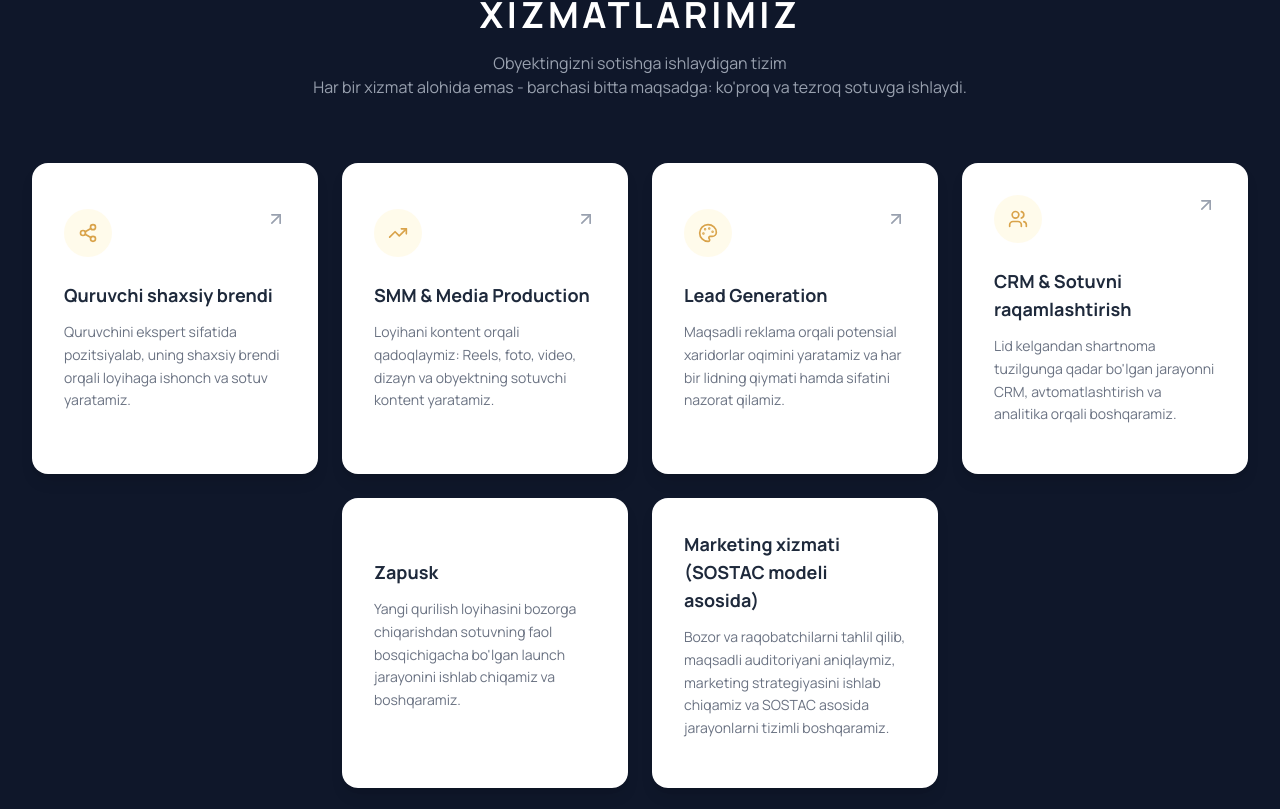
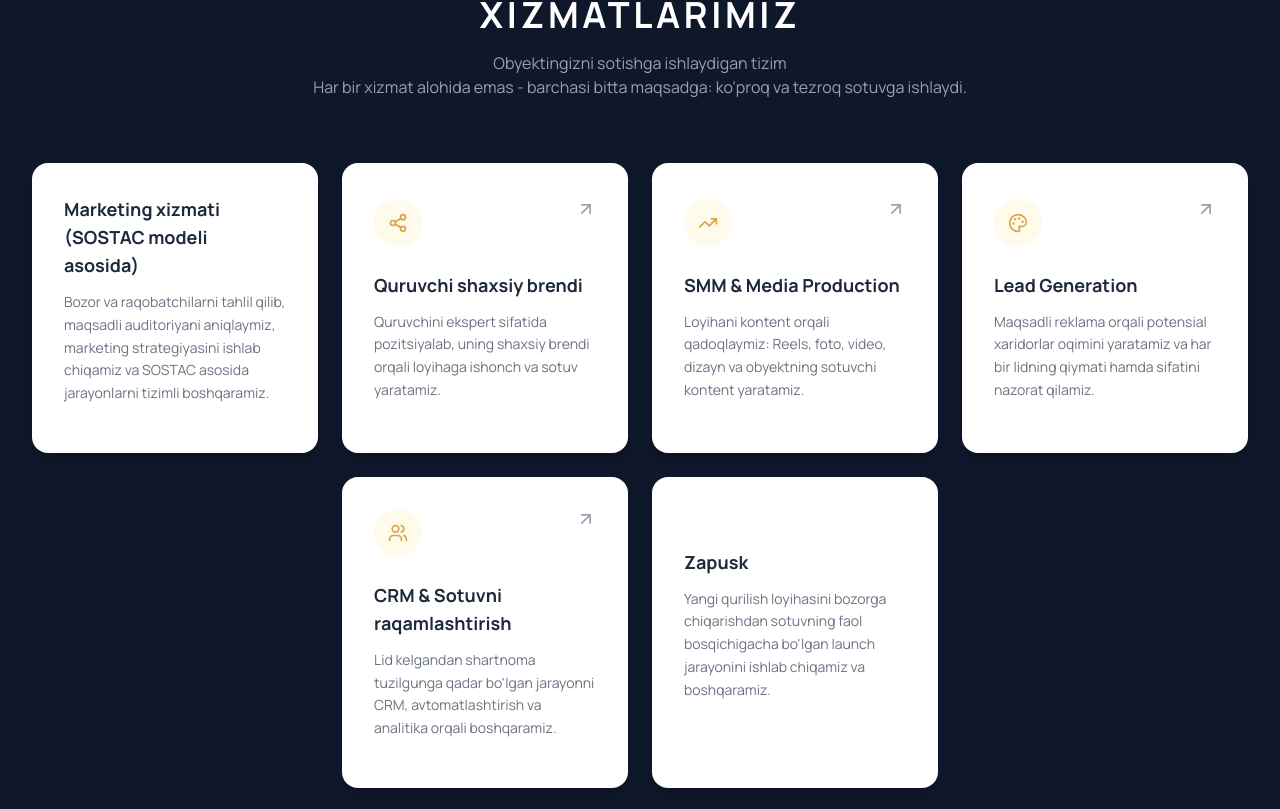
Before and after one commit to Ruslan-Xusenov/ravnaq-group-sayt, a React (Vite) app: page / in a window 1280 px wide. Shown: the part 3786-4595 px from the top of the page. Built offline with nearby package versions, Linux system fonts and the light colour scheme; no server answers.

Commit message:
Move Marketing xizmati to the first position in Services

```diff
--- a/src/App.jsx
+++ b/src/App.jsx
@@ -709,12 +709,12 @@ export default function App() {
               viewport={{ once: true, amount: 0.1 }}
             >
               {[
+                { title: "Marketing xizmati (SOSTAC modeli asosida)", desc: "Bozor va raqobatchilarni tahlil qilib, maqsadli auditoriyani aniqlaymiz, marketing strategiyasini ishlab chiqamiz va SOSTAC asosida jarayonlarni tizimli boshqaramiz." },
                 { title: "Quruvchi shaxsiy brendi", desc: "Quruvchini ekspert sifatida pozitsiyalab, uning shaxsiy brendi orqali loyihaga ishonch va sotuv yaratamiz.", icon: Share2 },
                 { title: "SMM & Media Production", desc: "Loyihani kontent orqali qadoqlaymiz: Reels, foto, video, dizayn va obyektning sotuvchi kontent yaratamiz.", icon: TrendingUp },
                 { title: "Lead Generation", desc: "Maqsadli reklama orqali potensial xaridorlar oqimini yaratamiz va har bir lidning qiymati hamda sifatini nazorat qilamiz.", icon: Palette },
                 { title: "CRM & Sotuvni raqamlashtirish", desc: "Lid kelgandan shartnoma tuzilgunga qadar bo'lgan jarayonni CRM, avtomatlashtirish va analitika orqali boshqaramiz.", icon: Users },
-                { title: "Zapusk", desc: "Yangi qurilish loyihasini bozorga chiqarishdan sotuvning faol bosqichigacha bo'lgan launch jarayonini ishlab chiqamiz va boshqaramiz." },
-                { title: "Marketing xizmati (SOSTAC modeli asosida)", desc: "Bozor va raqobatchilarni tahlil qilib, maqsadli auditoriyani aniqlaymiz, marketing strategiyasini ishlab chiqamiz va SOSTAC asosida jarayonlarni tizimli boshqaramiz." }
+                { title: "Zapusk", desc: "Yangi qurilish loyihasini bozorga chiqarishdan sotuvning faol bosqichigacha bo'lgan launch jarayonini ishlab chiqamiz va boshqaramiz." }
               ].map((item, idx) => (
                 <motion.div variants={fadeUpVariant} key={idx} className="bg-white text-ravnaq-dark rounded-2xl p-6 sm:p-8 shadow-lg relative group overflow-hidden hover:-translate-y-2 transition-transform duration-300 w-full sm:w-[calc(50%-0.75rem)] lg:w-[calc(25%-1.125rem)] flex flex-col justify-center">
                    {item.icon && (
```
